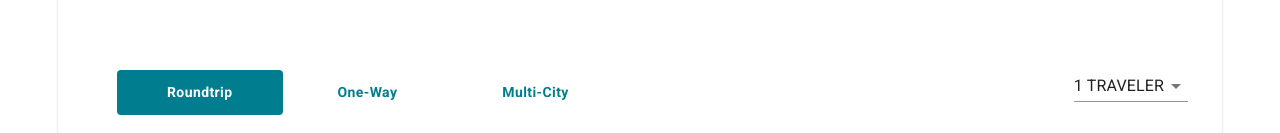
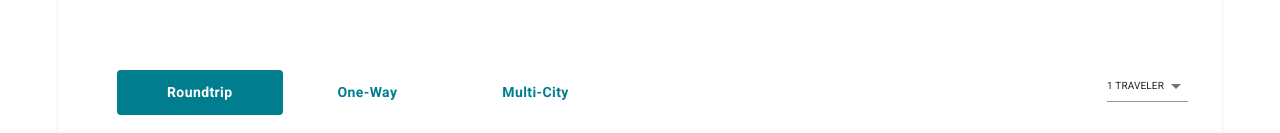
Before and after one commit to jeanawhou/flight-search, a React (Create React App) app: page / in a window 1280 px wide. Shown: the part 194-327 px from the top of the page. Built offline with nearby package versions, Linux system fonts and the light colour scheme.

Commit message:
adjusted font

```diff
--- a/src/App.css
+++ b/src/App.css
@@ -68,3 +68,7 @@
 .MuiInput-underline:hover {
   border-bottom-color: transparent !important;
 }
+
+.MuiSelect-select.MuiSelect-selectMenu.MuiInputBase-input.MuiInput-input {
+  font-size: 10px;
+}
```
